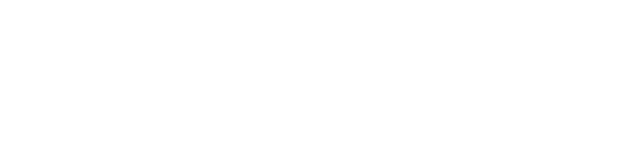
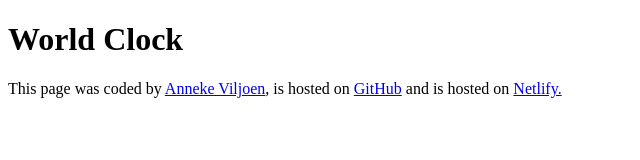
Before and after one commit to anneke44/world-clock-app, a plain HTML site: page index.html in a window 1280 px wide. Shown: the whole page, without its empty margins (0-640 px from the left). Drawn offline with nearby package versions, Linux system fonts and the light colour scheme.

Commit message:
Added Moments and Moments tz to the head of HTML file. Created footer and added links to repository on GitHub

```diff
--- a/index.html
+++ b/index.html
@@ -4,8 +4,24 @@
     <link rel="stylesheet" href="Add/style.css" />
     <meta charset="UTF-8" />
     <meta name="viewport" content="width=device-width, initial-scale=1.0" />
+    <script src="https://cdnjs.cloudflare.com/ajax/libs/moment.js/2.30.1/moment.min.js"></script>
+    <script src="https://cdnjs.cloudflare.com/ajax/libs/moment-timezone/0.5.47/moment-timezone-with-data-1970-2030.min.js"></script>
     <title>World Clock App</title>
   </head>
-  <script src="Add/script.js"></script>
-  <body></body>
+  <body>
+    <h1>World Clock</h1>
+    <footer>
+      This page was coded by
+      <a href="https://github.com/anneke44" target="_blank">Anneke Viljoen</a>,
+      is hosted on
+      <a href="https://github.com/anneke44/world-clock-app" target="_blank"
+        >GitHub</a
+      >
+      and is hosted on
+      <a href="https://anneke-world-clock.netlify.app/" target="_blank"
+        >Netlify.</a
+      >
+    </footer>
+    <script src="Add/script.js"></script>
+  </body>
 </html>
```
